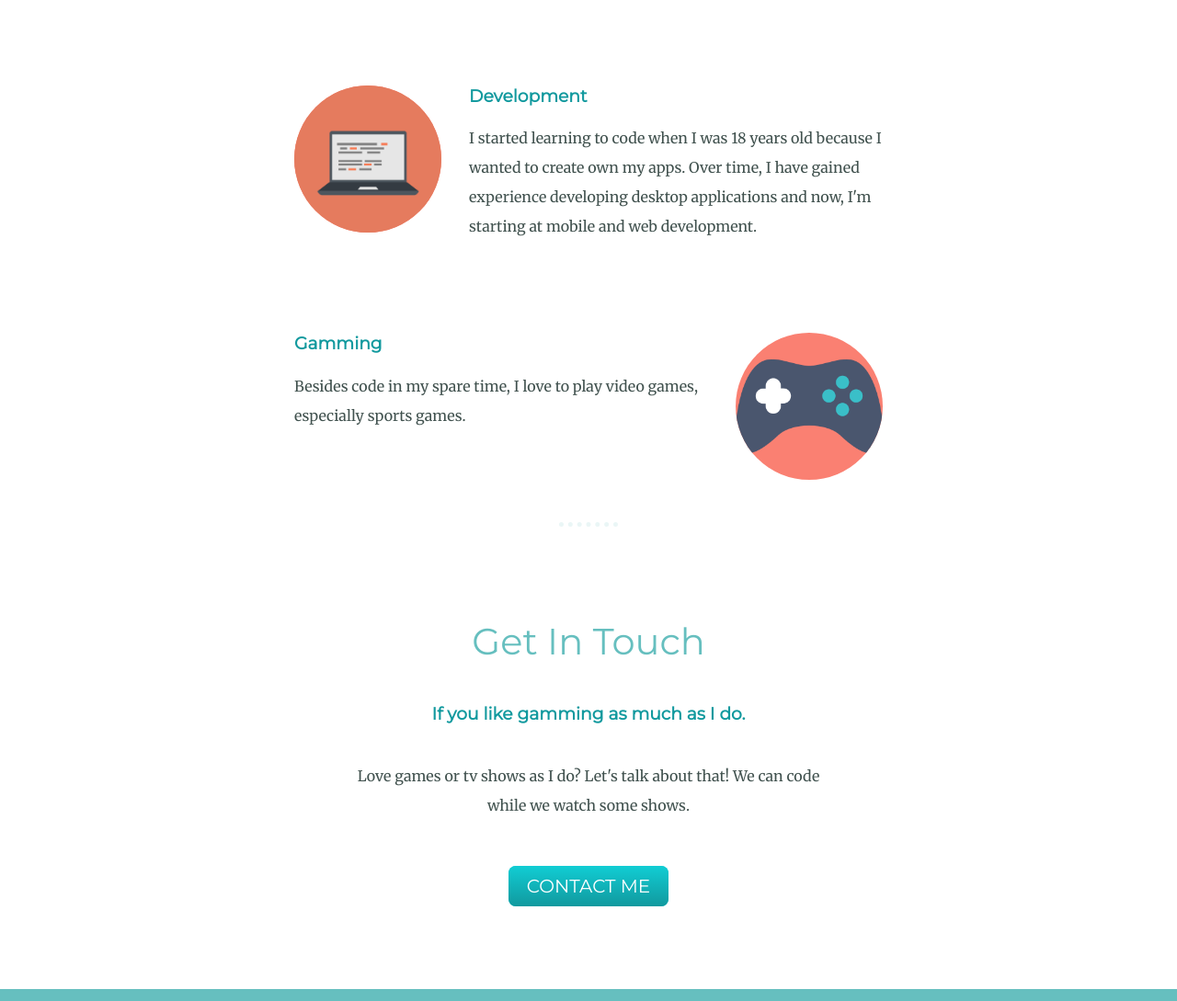
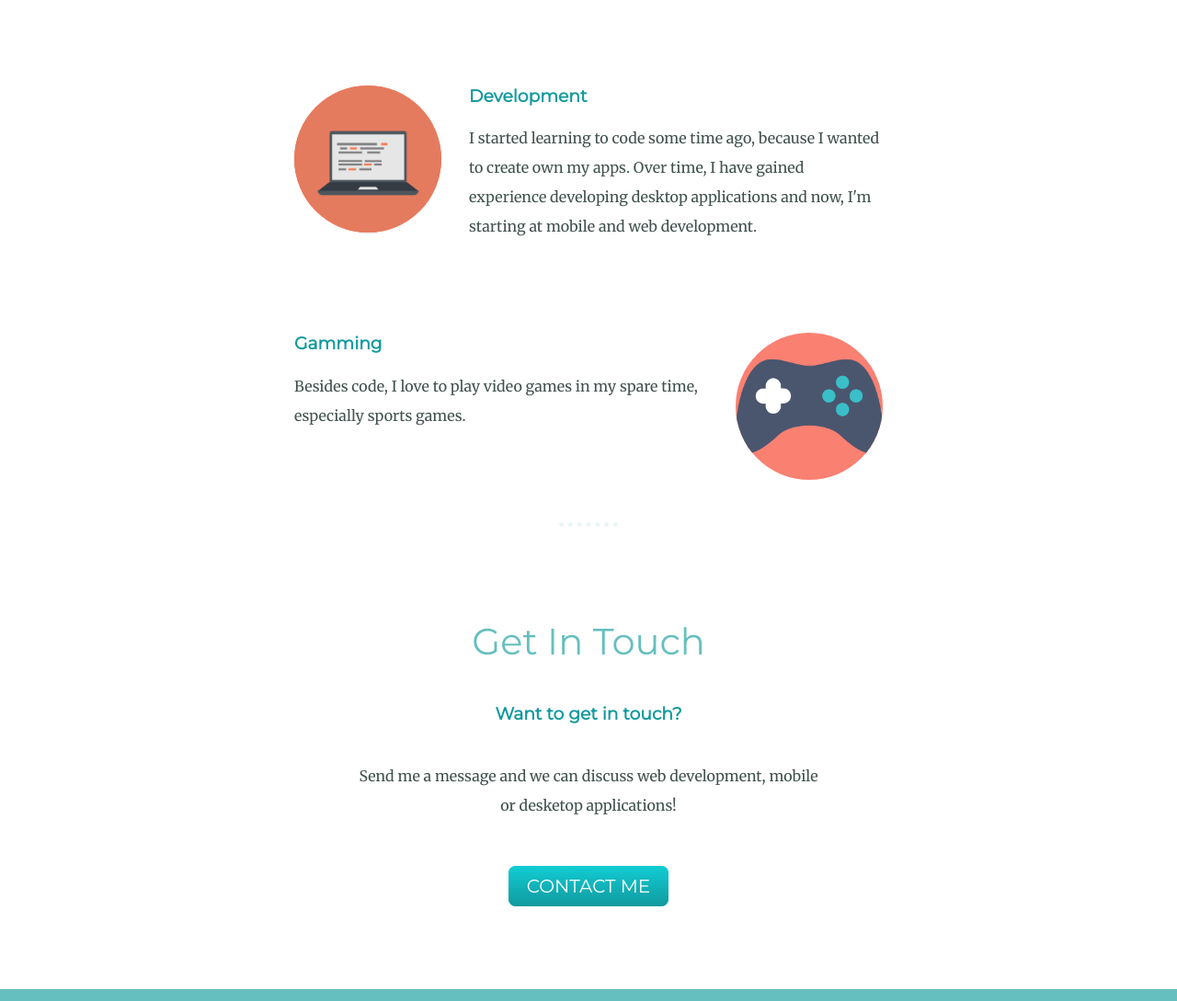
Before and after one commit to diegolima362/web_dev_bootcamp, a plain HTML site: page 4_5_css/cv/index.html in a window 1280 px wide. Shown: the part 1720-2809 px from the top of the page at 92% size. Drawn offline with Linux system fonts and the light colour scheme.

Commit message:
edit contact message

```diff
--- a/4_5_css/cv/index.html
+++ b/4_5_css/cv/index.html
@@ -6,7 +6,8 @@
     <title>Diego Lima</title>
     <link rel="stylesheet" href="styles.css">
     <link rel="icon" href="favicon.ico">
-    <link href="https://fonts.googleapis.com/css?family=Merriweather|Montserrat|Sacramento&display=swap" rel="stylesheet">
+    <link href="https://fonts.googleapis.com/css?family=Merriweather|Montserrat|Sacramento&display=swap"
+        rel="stylesheet">
 </head>
 
 <body>
@@ -22,7 +23,7 @@
         <div class="profile">
             <img class="profile-image" src="images/avatar.png" alt="profile-image">
             <h2>Hello.</h2>
-            <p class="intro">I'm a computer science student and trying to be a web developer.</p>
+            <p class="intro">I'm a computer science student and I'm trying to be a web developer.</p>
         </div>
         <hr>
         <div class="skills">
@@ -30,20 +31,22 @@
             <div class="skill-row">
                 <img class="skill-image code-image" src="images/computer.png" alt="skill-code">
                 <h3>Development</h3>
-                <p>I started learning to code when I was 18 years old because I wanted to create own my apps. Over time, I have gained experience developing desktop applications and now, I'm starting at mobile and web development.</p>
+                <p>I started learning to code some time ago, because I wanted to create own my apps. Over time, I have
+                    gained experience developing desktop applications and now, I'm starting at mobile and web
+                    development.</p>
             </div>
             <div class="skill-row">
                 <img class="skill-image game-image" src="images/gamepad.png" alt="skill-gaming">
                 <!-- <div class="attribute-author">Icons made by <a href="https://www.flaticon.com/authors/good-ware" title="Good Ware">Good Ware</a> from <a href="https://www.flaticon.com/" title="Flaticon">www.flaticon.com</a></div> -->
                 <h3>Gamming</h3>
-                <p>Besides code in my spare time, I love to play video games, especially sports games.</p>
+                <p>Besides code, I love to play video games in my spare time, especially sports games.</p>
             </div>
         </div>
         <hr>
         <div class="contact-me">
             <h2>Get In Touch</h2>
-            <h3>If you like gamming as much as I do.</h3>
-            <p class="contact-message">Love games or tv shows as I do? Let's talk about that! We can code while we watch some shows.</p>
+            <h3>Want to get in touch?</h3>
+            <p class="contact-message">Send me a message and we can discuss web development, mobile or desketop applications!</p>
             <a class="btn" href="mailto:diegolima362@gmail.com">CONTACT ME</a>
         </div>
     </div>
```
